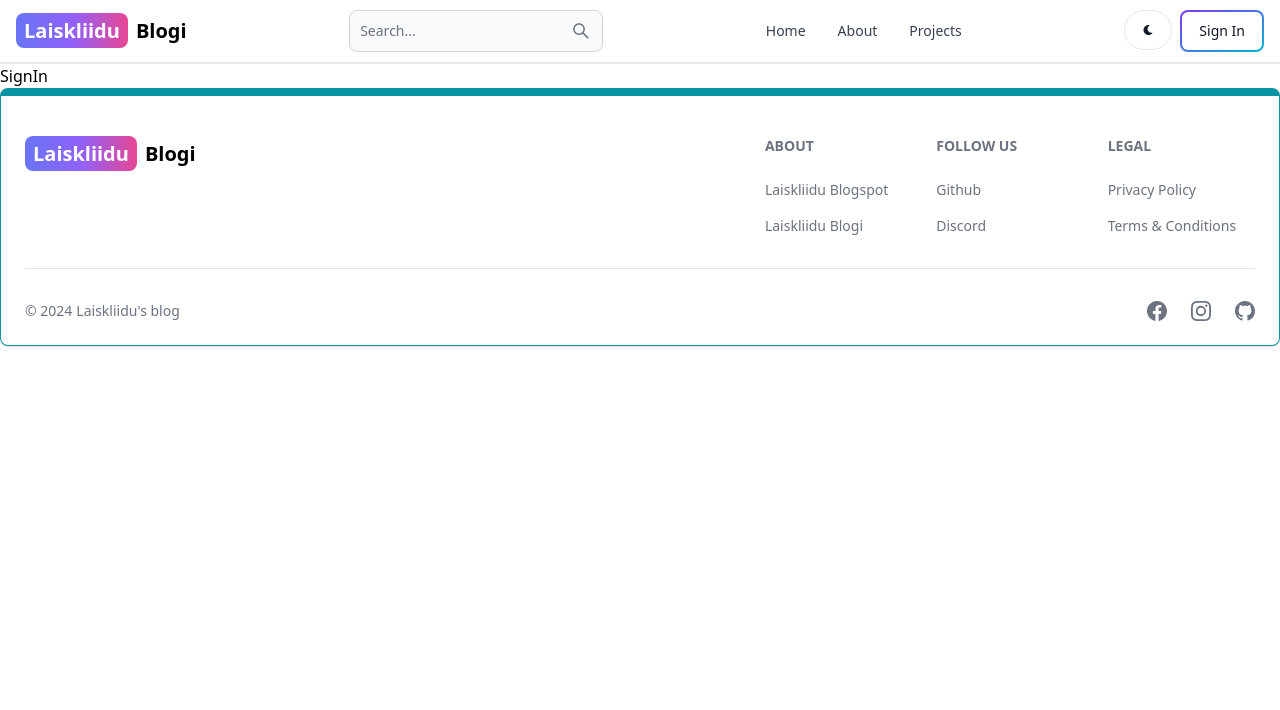
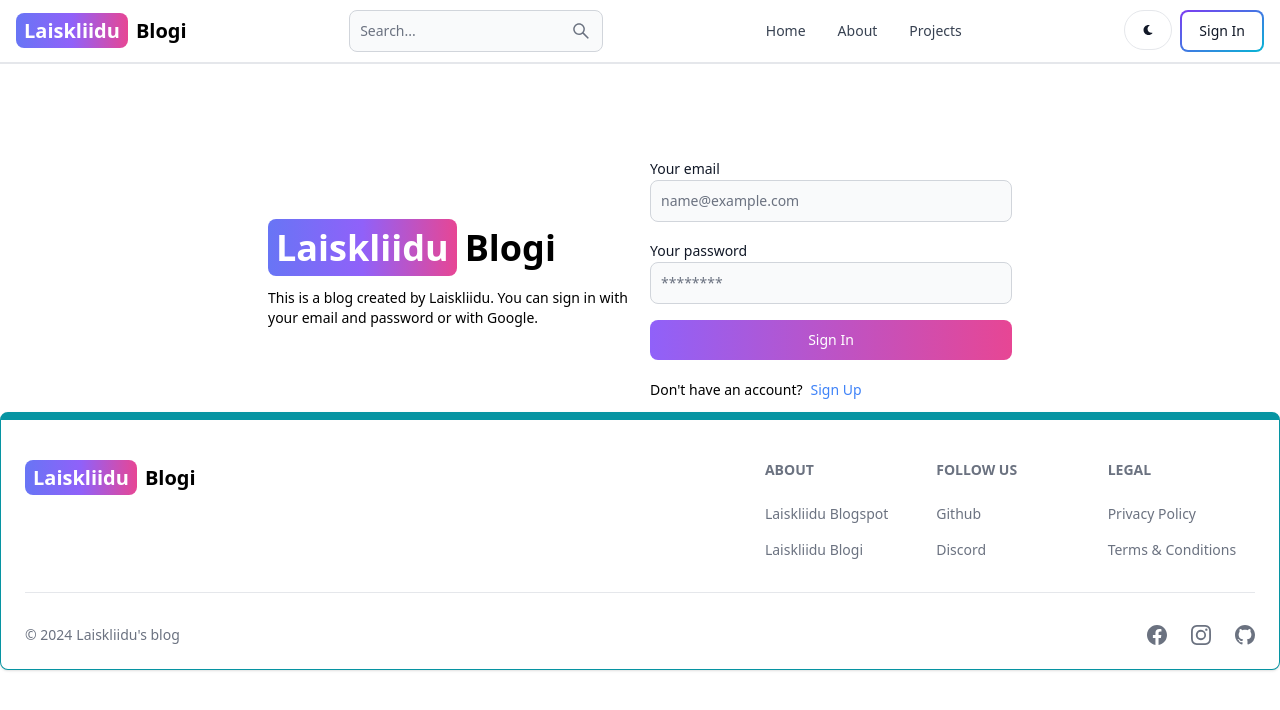
Before and after one commit to liidiailves/blog_app, a React (Vite) app in the folder client/: page /sign-in in a window 1280 px wide. Shown: the top 710 px of the page. Built offline with nearby package versions, Linux system fonts and the light colour scheme.

Commit message:
Complete SignIn page functionality

```diff
--- a/client/src/pages/SignIn.jsx
+++ b/client/src/pages/SignIn.jsx
@@ -1,7 +1,111 @@
-
+import { Link, useNavigate } from "react-router-dom";
+import { Alert, Button, Label, Spinner, TextInput } from "flowbite-react";
+import { useState } from "react";
 
 export default function SignIn() {
+  const [formData, setFormData] = useState({});
+  const [errorMessage, setErrorMessage] = useState(null);
+  const [loading, setLoading] = useState(false);
+  const navigate = useNavigate();
+
+  const handleChange = (e) => {
+    setFormData({ ...formData, [e.target.id]: e.target.value.trim() });
+  };
+
+  const handleSubmit = async (e) => {
+    e.preventDefault();
+    if (!formData.email || !formData.password) {
+      return setErrorMessage("Please fill out all fields.");
+    }
+
+    try {
+      setLoading(true);
+      setErrorMessage(null);
+
+      const res = await fetch("/api/auth/signin", {
+        method: "POST",
+        headers: { "Content-Type": "application/json" },
+        body: JSON.stringify(formData),
+      });
+      const data = await res.json();
+
+      if (data.success === false) {
+        return setErrorMessage(data.message);
+      }
+      setLoading(false);
+
+      if (res.ok) {
+        navigate("/");
+      }
+    } catch (error) {
+      setErrorMessage(error.message);
+      setLoading(false);
+    }
+  };
+
   return (
-    <div>SignIn</div>
-  )
+    <div className="min-h-screnn mt-20">
+      <div className="flex p-3 max-w-3xl mx-auto flex-col md:flex-row md:items-center gap-5">
+        <div className="flex-1">
+          <Link to="/" className="font-bold dark:text-white text-4xl">
+            <span className="px-2 py-1 bg-gradient-to-r from-indigo-500 via-purple-500 to-pink-500 rounded-lg text-white mr-2">
+              Laiskliidu
+            </span>
+            Blogi
+          </Link>
+          <p className="text-sm mt-5">
+            This is a blog created by Laiskliidu. You can sign in with your
+            email and password or with Google.
+          </p>
+        </div>
+        <div className="flex-1">
+          <form className="flex flex-col gap-4" onSubmit={handleSubmit}>
+            <div>
+              <Label value="Your email" />
+              <TextInput
+                type="email"
+                placeholder="name@example.com"
+                id="email"
+                onChange={handleChange}
+              />
+            </div>
+            <div>
+              <Label value="Your password" />
+              <TextInput
+                type="password"
+                placeholder="********"
+                id="password"
+                onChange={handleChange}
+              />
+            </div>
+            <Button
+              gradientDuoTone="purpleToPink"
+              type="submit"
+              disabled={loading}
+            >
+              {loading ? (
+                <>
+                  <Spinner size="sm" />
+                  <span className="pl-3">Loading...</span>
+                </>
+              ) : (
+                "Sign In"
+              )}
+            </Button>
+          </form>
+          <div className=" flex gap-2 text-sm mt-5">
+            <span>Don&apos;t have an account?</span>
+            <Link to="/sign-up" className="text-blue-500">
+              Sign Up
+            </Link>
+          </div>
+          {errorMessage && (
+            <Alert className="mt-5" color="failure">
+              {errorMessage}
+            </Alert>
+          )}
+        </div>
+      </div>
+    </div>
+  );
 }
```
